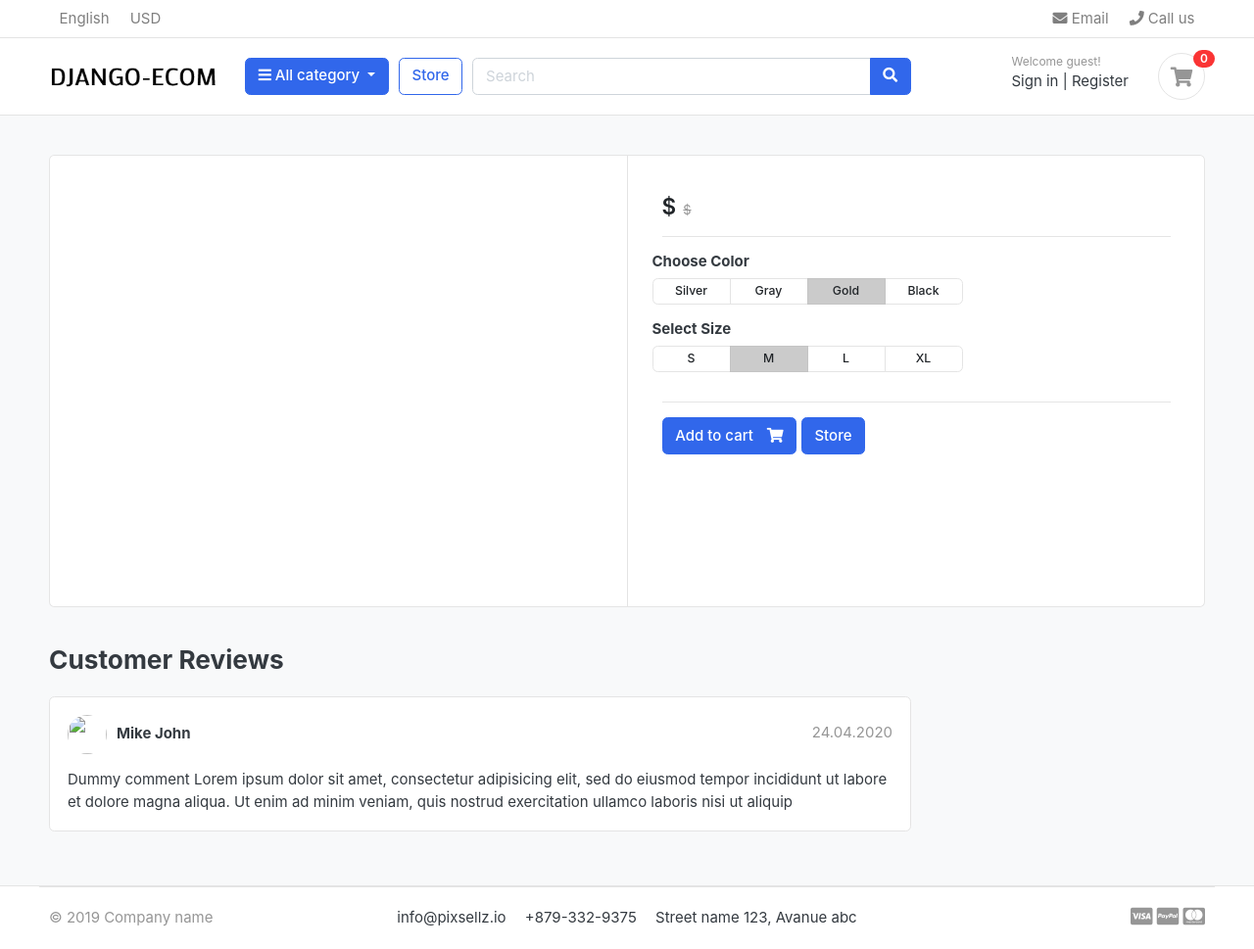
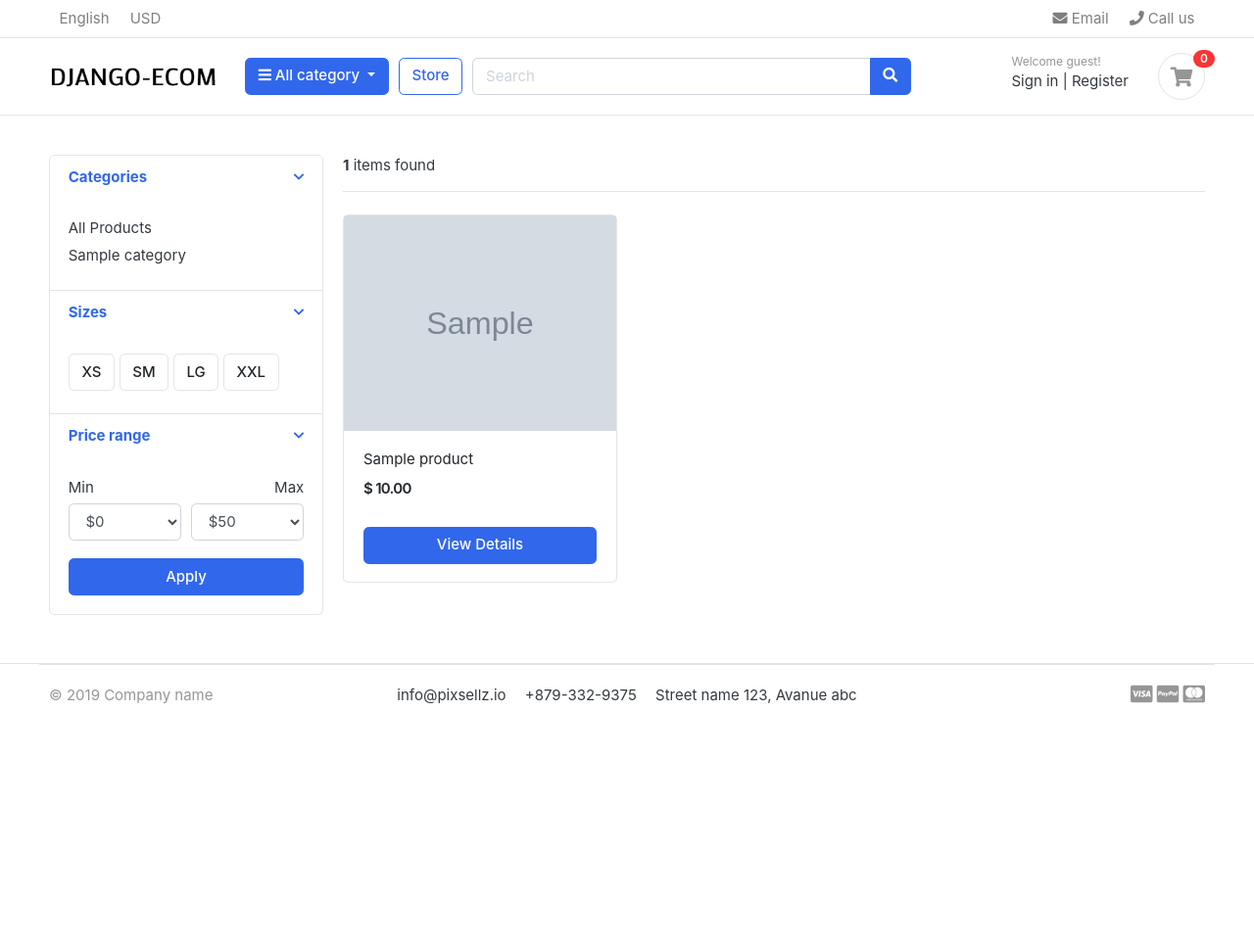
Before and after one commit to beni1028/django_ecom_advanced, a Django app: page /store in a window 1280 px wide. Shown: the whole page at 98% size. After the commit the page ends 719 px from the top, so only its background shows below. Run offline with Django 4.2, Linux system fonts and the light colour scheme; tables that the repository leaves empty hold one stand-in row (values such as "Sample post"); grey boxes marked "Sample" are stand-in pictures; some libraries are stand-ins or nearby versions; some web fonts are replaced.

Commit message:
Store template fix

```diff
--- a/store/templates/store.html
+++ b/store/templates/store.html
@@ -4,122 +4,181 @@
 {% block content %}
 
 
-<!-- ============ SECTION CONTENT ================= -->
-<section class="section-content padding-y bg">
+<section class="section-content padding-y">
     <div class="container">
-        <!-- ============ PRODUCT ================= -->
-        <div class="card">
-            <div class="row no-gutters">
 
-                <!-- Product image -->
-                <aside class="col-md-6">
-                    <article class="gallery-wrap">
-                        <div class="img-big-wrap">
-                            <a href="#"><img src="{{single_product.images.url}}"></a>
-                        </div>
-                    </article>
-                </aside>
-                <!-- Product image end -->
+    <div class="row">
+        <aside class="col-md-3">
 
-                <!-- Product information -->
-                <main class="col-md-6 border-left">
-                    <article class="content-body">
-                        <h2 class="title">{{single_product.product_name}}</h2>
-                        <div class="mb-3">
-                            <var class="price h4">${{single_product.price_discount}}</var>
-                            <del class="price-old">${{single_product.price}}</del>
-                        </div>
-                        <p>{{single_product.description}}</p>
-                        <hr>
-                        <div class="row">
-                            <div class="item-option-select">
-                                <h6>Choose Color</h6>
-                                <div class="btn-group btn-group-sm btn-group-toggle" data-toggle="buttons">
-                                    <label class="btn btn-light">
-                                    <input type="radio" name="radio_color"> Silver
-                                    </label>
-                                    <label class="btn btn-light">
-                                    <input type="radio" name="radio_color" > Gray
-                                    </label>
-                                    <label class="btn btn-light active">
-                                    <input type="radio" name="radio_color checked"> Gold
-                                    </label>
-                                    <label class="btn btn-light">
-                                    <input type="radio" name="radio_color"> Black
-                                    </label>
-                                </div>
-                            </div>
-                        </div>
-                        <!-- row.// -->
-                        <div class="row">
-                            <div class="item-option-select">
-                                <h6>Select Size</h6>
-                                <div class="btn-group btn-group-sm btn-group-toggle" data-toggle="buttons">
-                                    <label class="btn btn-light">
-                                    <input type="radio" name="radio_color"> S
-                                    </label>
-                                    <label class="btn btn-light active">
-                                    <input type="radio" name="radio_color" checked> M
-                                    </label>
-                                    <label class="btn btn-light">
-                                    <input type="radio" name="radio_color"> L
-                                    </label>
-                                    <label class="btn btn-light">
-                                    <input type="radio" name="radio_color"> XL
-                                    </label>
-                                </div>
-                            </div>
-                        </div>
-                        <!-- row.// -->
-                        <hr>
-                        {% if single_product.stock <= 0 %}
-                        <h5 style="color:red;">Out of stock</h5>
-                        {% else %}
-                        <a href="" class="btn  btn-primary"> <span class="text">Add to cart</span> <i class="fas fa-shopping-cart"></i> </a>
-                        {% endif %}
+    <div class="card">
+        <article class="filter-group">
+            <header class="card-header">
+                <a href="#" data-toggle="collapse" data-target="#collapse_1" aria-expanded="true" class="">
+                    <i class="icon-control fa fa-chevron-down"></i>
+                    <h6 class="title">Categories</h6>
+                </a>
+            </header>
+            <div class="filter-content collapse show" id="collapse_1" style="">
+                <div class="card-body">
 
-                        <a href="{% url 'store:store' %}" class="btn  btn-primary"> <span class="text">Store</span></a>
-                    </article>
-                    <!-- product-info-aside .// -->
-                </main>
-                <!-- Product information -->
+                    <ul class="list-menu">
+                        <li><a href="{% url 'store:store' %}">All Products  </a></li>
+                        {% for category in links %}
+                    <li><a href="{{ category.get_absolute_url }}">{{ category.category_name }}  </a></li>
+                        {% endfor %}
+                    </ul>
+
+                </div> <!-- card-body.// -->
+            </div>
+        </article> <!-- filter-group  .// -->
+        <article class="filter-group">
+            <header class="card-header">
+                <a href="#" data-toggle="collapse" data-target="#collapse_4" aria-expanded="true" class="">
+                    <i class="icon-control fa fa-chevron-down"></i>
+                    <h6 class="title">Sizes </h6>
+                </a>
+            </header>
+            <div class="filter-content collapse show" id="collapse_4" style="">
+                <div class="card-body">
+                  <label class="checkbox-btn">
+                    <input type="checkbox">
+                    <span class="btn btn-light"> XS </span>
+                  </label>
+
+                  <label class="checkbox-btn">
+                    <input type="checkbox">
+                    <span class="btn btn-light"> SM </span>
+                  </label>
+
+                  <label class="checkbox-btn">
+                    <input type="checkbox">
+                    <span class="btn btn-light"> LG </span>
+                  </label>
+
+                  <label class="checkbox-btn">
+                    <input type="checkbox">
+                    <span class="btn btn-light"> XXL </span>
+                  </label>
+            </div><!-- card-body.// -->
+            </div>
+        </article> <!-- filter-group .// -->
+
+        <article class="filter-group">
+            <header class="card-header">
+                <a href="#" data-toggle="collapse" data-target="#collapse_3" aria-expanded="true" class="">
+                    <i class="icon-control fa fa-chevron-down"></i>
+                    <h6 class="title">Price range </h6>
+                </a>
+            </header>
+            <div class="filter-content collapse show" id="collapse_3" style="">
+                <div class="card-body">
+
+                    <div class="form-row">
+                    <div class="form-group col-md-6">
+                      <label>Min</label>
+                      <!-- <input class="form-control" placeholder="$0" type="number"> -->
+                          <select class="mr-2 form-control">
+                            <option value="0">$0</option>
+                            <option value="50">$50</option>
+                            <option value="100">$100</option>
+                            <option value="150">$150</option>
+                            <option value="200">$200</option>
+                            <option value="500">$500</option>
+                            <option value="1000">$1000</option>
+                        </select>
+                    </div>
+                    <div class="form-group text-right col-md-6">
+                      <label>Max</label>
+                          <select class="mr-2 form-control">
+                            <option value="50">$50</option>
+                            <option value="100">$100</option>
+                            <option value="150">$150</option>
+                            <option value="200">$200</option>
+                            <option value="500">$500</option>
+                            <option value="1000">$1000</option>
+                            <option value="2000">$2000+</option>
+                        </select>
+                    </div>
+                    </div> <!-- form-row.// -->
+                    <button class="btn btn-block btn-primary">Apply</button>
+                </div><!-- card-body.// -->
+            </div>
+        </article> <!-- filter-group .// -->
+
+    </div> <!-- card.// -->
+
+        </aside> <!-- col.// -->
+        <main class="col-md-9">
+
+    <header class="border-bottom mb-4 pb-3">
+            <div class="form-inline">
+                <span class="mr-md-auto"><b>{{ product_count }}</b> items found </span>
 
             </div>
+    </header><!-- sect-heading -->
 
+    <div class="row">
+        {% if products %}
+        {% for product in products %}
+        <div class="col-md-4">
+            <figure class="card card-product-grid">
+                <div class="img-wrap">
+
+                    <a href="{{ product.get_absolute_url }}"><img src="{{ product.images.url }}"></a>
+
+                </div> <!-- img-wrap.// -->
+                <figcaption class="info-wrap">
+                    <div class="fix-height">
+                        <a href="{{ product.get_absolute_url }}" class="title">{{ product.product_name }}</a>
+                        <div class="price-wrap mt-2">
+                            <span class="price">$ {{ product.price }}</span>
+                        </div> <!-- price-wrap.// -->
+                    </div>
+                    <a href="{{ product.get_absolute_url }}" class="btn btn-block btn-primary">View Details </a>
+                </figcaption>
+            </figure>
+        </div> <!-- col.// -->
+        {% endfor %}
+        {% else %}
+        <div>
+            <h2>No result found. Please try again.</h2>
         </div>
-        <!-- ============ PRODUCT END ============== -->
+        {% endif %}
+    </div> <!-- row end.// -->
 
-        <!-- ============ COSTUMER REVIEW ========== -->
-        <br>
-        <div class="row">
-            <div class="col-md-9">
-                <header class="section-heading">
-                    <h3>Customer Reviews </h3>
-                </header>
-                <article class="box mb-3">
-                    <div class="icontext w-100">
-                        <img src="" class="img-xs icon rounded-circle">
-                        <div class="text">
-                            <span class="date text-muted float-md-right">24.04.2020 </span>
-                            <h6 class="mb-1">Mike John </h6>
-                        </div>
-                    </div>
-                    <!-- icontext.// -->
-                    <div class="mt-3">
-                        <p>
-                            Dummy comment Lorem ipsum dolor sit amet, consectetur adipisicing elit, sed do eiusmod
-                            tempor incididunt ut labore et dolore magna aliqua. Ut enim ad minim veniam,
-                            quis nostrud exercitation ullamco laboris nisi ut aliquip
-                        </p>
-                    </div>
-                </article>
-            </div>
-            <!-- col.// -->
-        </div>
-        <!-- ============ COSTUMER REVIEW END ====== -->
+
+    <nav class="mt-4" aria-label="Page navigation sample">
+        {% if products.has_other_pages %}
+          <ul class="pagination">
+                {% if products.has_previous %}
+            <li class="page-item"><a class="page-link" href="?page={{products.previous_page_number}}">Previous</a></li>
+                {% else %}
+                <li class="page-item disabled"><a class="page-link" href="#">Previous</a></li>
+                {% endif %}
+
+                {% for i in products.paginator.page_range %}
+                    {% if products.number == i %}
+                    <li class="page-item active"><a class="page-link" href="#">{{i}}</a></li>
+                    {% else %}
+                        <li class="page-item"><a class="page-link" href="?page={{i}}">{{i}}</a></li>
+                    {% endif %}
+            {% endfor %}
+
+                {% if products.has_next %}
+                <li class="page-item"><a class="page-link" href="?page={{products.next_page_number}}">Next</a></li>
+                {% else %}
+                    <li class="page-item disabled"><a class="page-link" href="#">Next</a></li>
+                {% endif %}
+          </ul>
+        {% endif %}
+    </nav>
+
+        </main> <!-- col.// -->
 
     </div>
-</section>
+
+    </div> <!-- container .//  -->
+    </section>
 <!-- ============ SECTION CONTENT END ============= -->
 
 {% endblock content %}
```
